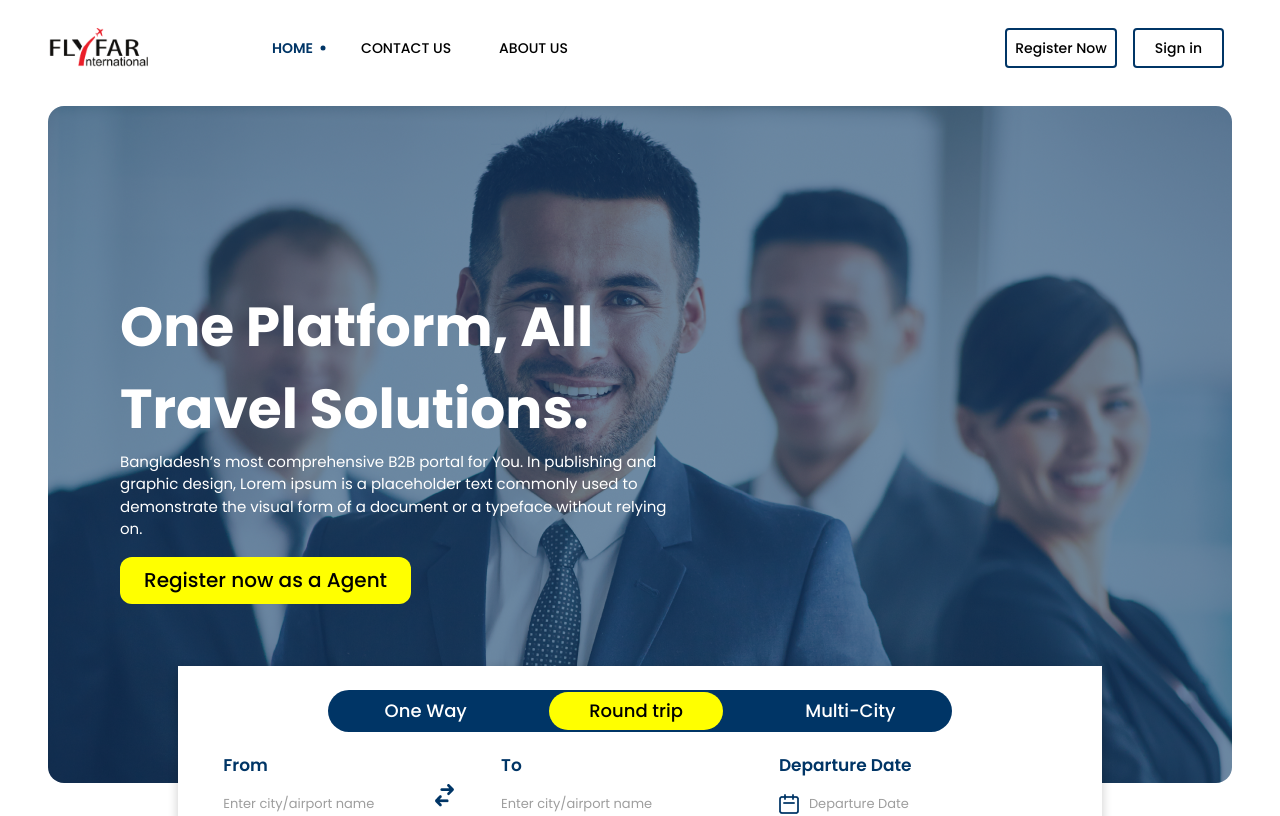
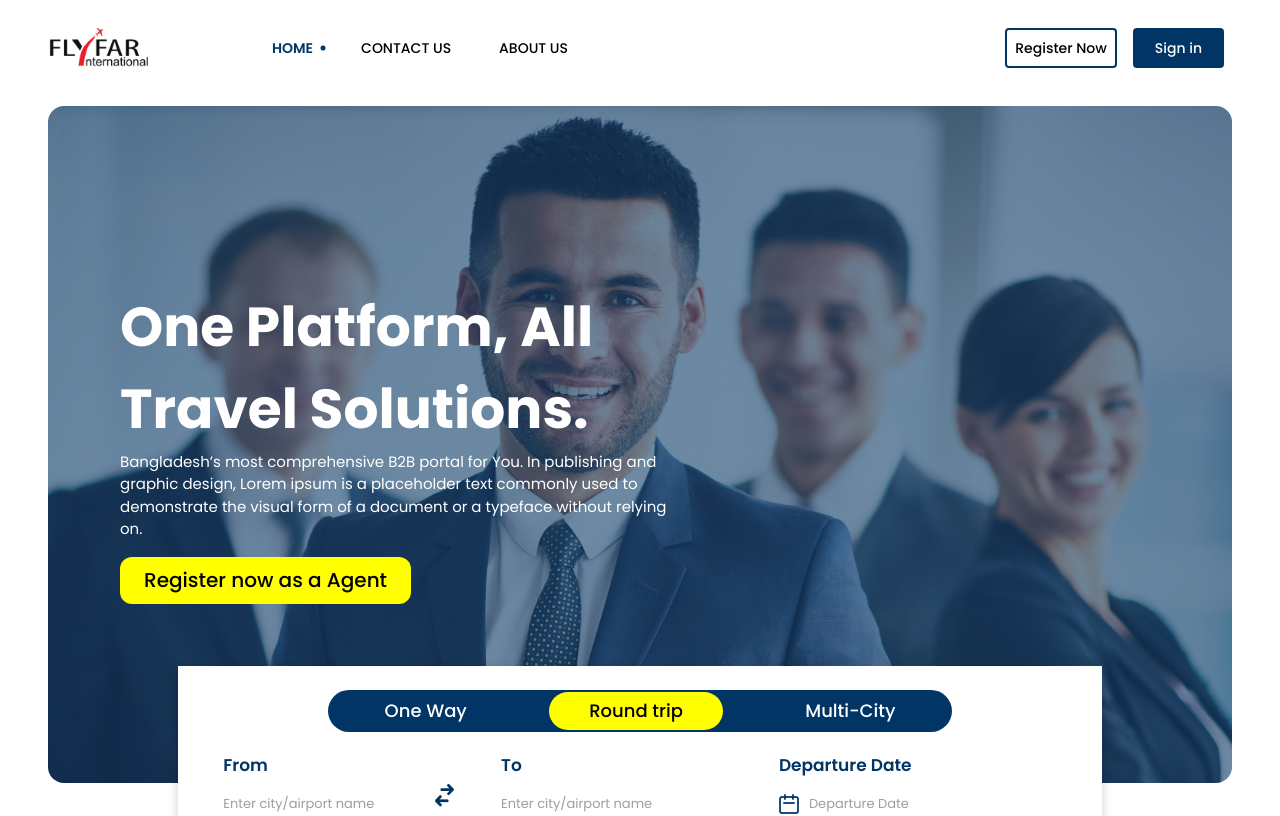
Before and after one commit to rakibul9618/fly-fair, a React (Create React App) app: page / in a window 1280 px wide. Shown: the top 816 px of the page. Built offline with nearby package versions, Linux system fonts and the light colour scheme.

Commit message:
sign in modified

```diff
--- a/src/components/Navbar.js
+++ b/src/components/Navbar.js
@@ -173,7 +173,7 @@ const ResponsiveAppBar = () => {
                   px: "20px",
                   textTransform: "none",
                 }}
-                className="sign-button"
+                className="sign-button active"
               >
                 Sign in
               </Button>
--- a/src/index.css
+++ b/src/index.css
@@ -32,6 +32,10 @@ body {
   transform: translate(-50%, -50%);
 }
 
+.sign-button.active {
+  background: #003566 !important;
+  color: white;
+}
 .sign-button:hover {
   background: #003566 !important;
   color: white;
```
